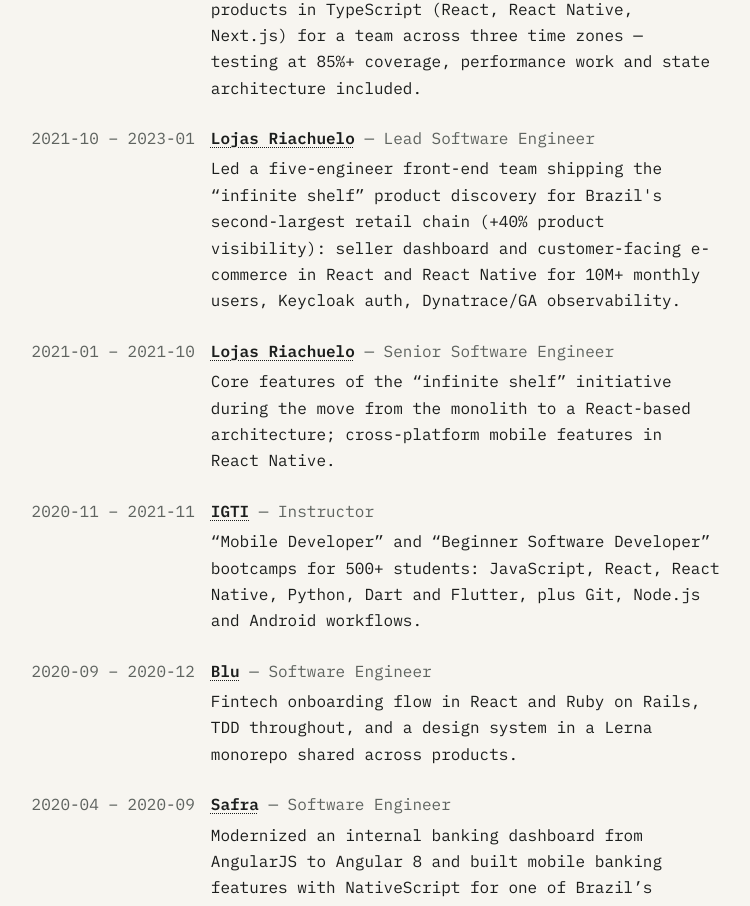
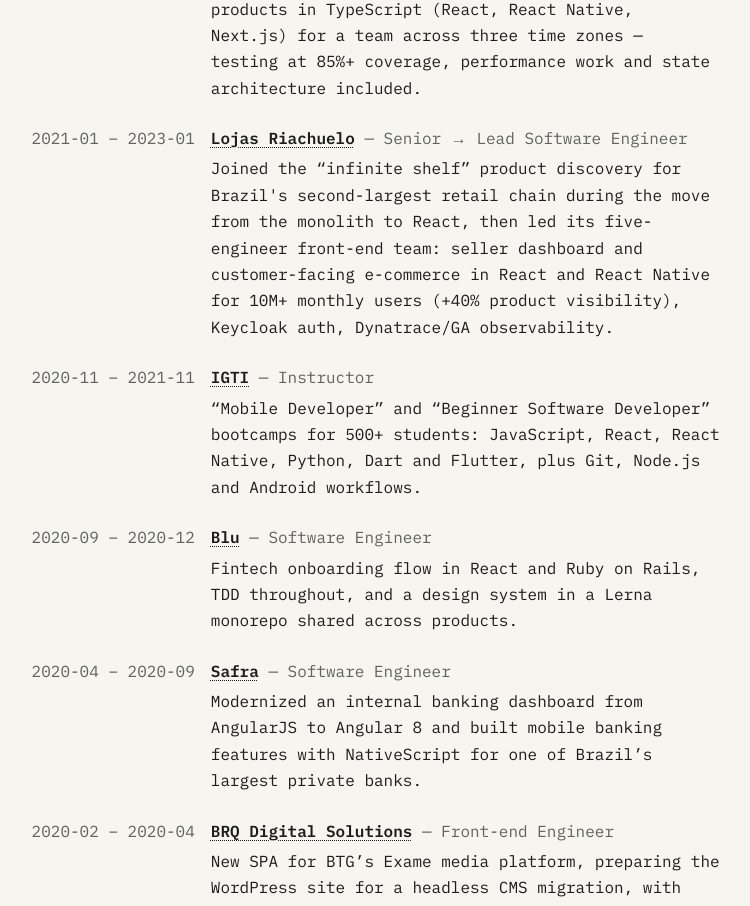
Before and after one commit to cicatrizdev/cicatriz-dev, a Next.js app: page /en in a window 1280 px wide. Shown: the part 2640-3546 px from the top of the page, without its empty margins (282-1032 px from the left). Built offline with nearby package versions, Linux system fonts and the light colour scheme; a web font is replaced by a local one.

Commit message:
feat(history): merge the two Riachuelo roles into one entry

```diff
--- a/src/content/experience.ts
+++ b/src/content/experience.ts
@@ -33,26 +33,15 @@
   {
     company: 'Lojas Riachuelo',
     url: 'https://www.riachuelo.com.br',
-    role: { en: 'Lead Software Engineer', pt: 'Lead Software Engineer' },
-    start: '2021-10',
+    role: {
+      en: 'Senior → Lead Software Engineer',
+      pt: 'Engenheiro de Software Sênior → Lead',
+    },
+    start: '2021-01',
     end: '2023-01',
     summary: {
-      en: "Led a five-engineer front-end team shipping the “infinite shelf” product discovery for Brazil's second-largest retail chain (+40% product visibility): seller dashboard and customer-facing e-commerce in React and React Native for 10M+ monthly users, Keycloak auth, Dynatrace/GA observability.",
-      pt: 'Liderei um time de cinco engenheiros de front-end entregando a descoberta de produtos “prateleira infinita” da segunda maior varejista do Brasil (+40% de visibilidade de produto): painel do vendedor e e-commerce para 10M+ usuários mensais em React e React Native, autenticação Keycloak, observabilidade Dynatrace/GA.',
-    },
-  },
-  {
-    company: 'Lojas Riachuelo',
-    url: 'https://www.riachuelo.com.br',
-    role: {
-      en: 'Senior Software Engineer',
-      pt: 'Engenheiro de Software Sênior',
-    },
-    start: '2021-01',
-    end: '2021-10',
-    summary: {
-      en: 'Core features of the “infinite shelf” initiative during the move from the monolith to a React-based architecture; cross-platform mobile features in React Native.',
-      pt: 'Funcionalidades centrais da iniciativa “prateleira infinita” na transição do monólito para uma arquitetura em React; features mobile multiplataforma em React Native.',
+      en: "Joined the “infinite shelf” product discovery for Brazil's second-largest retail chain during the move from the monolith to React, then led its five-engineer front-end team: seller dashboard and customer-facing e-commerce in React and React Native for 10M+ monthly users (+40% product visibility), Keycloak auth, Dynatrace/GA observability.",
+      pt: 'Entrei na descoberta de produtos “prateleira infinita” da segunda maior varejista do Brasil durante a saída do monólito para React e depois liderei seu time de cinco engenheiros de front-end: painel do vendedor e e-commerce para 10M+ usuários mensais em React e React Native (+40% de visibilidade de produto), autenticação Keycloak, observabilidade Dynatrace/GA.',
     },
   },
   {
```
